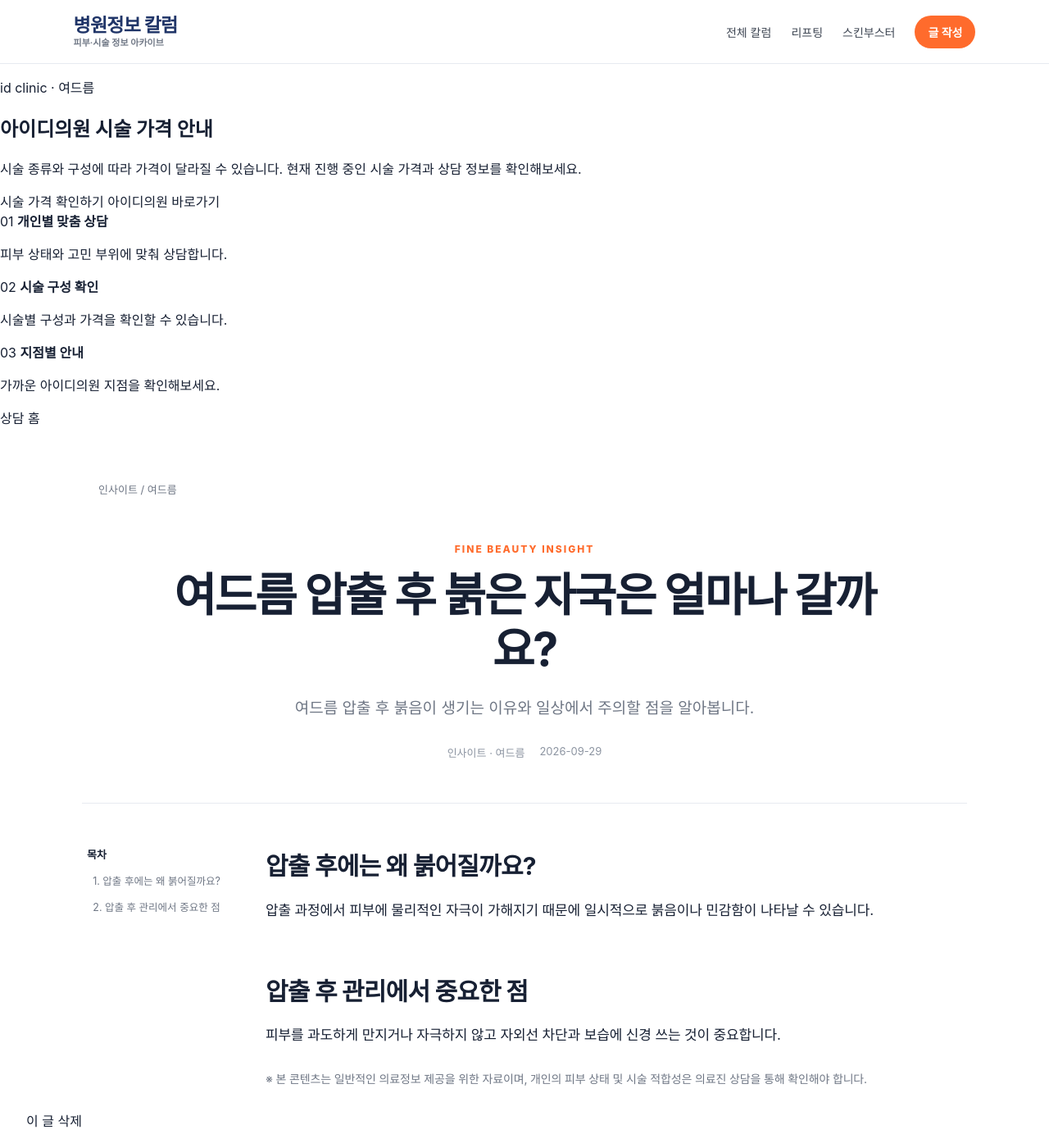
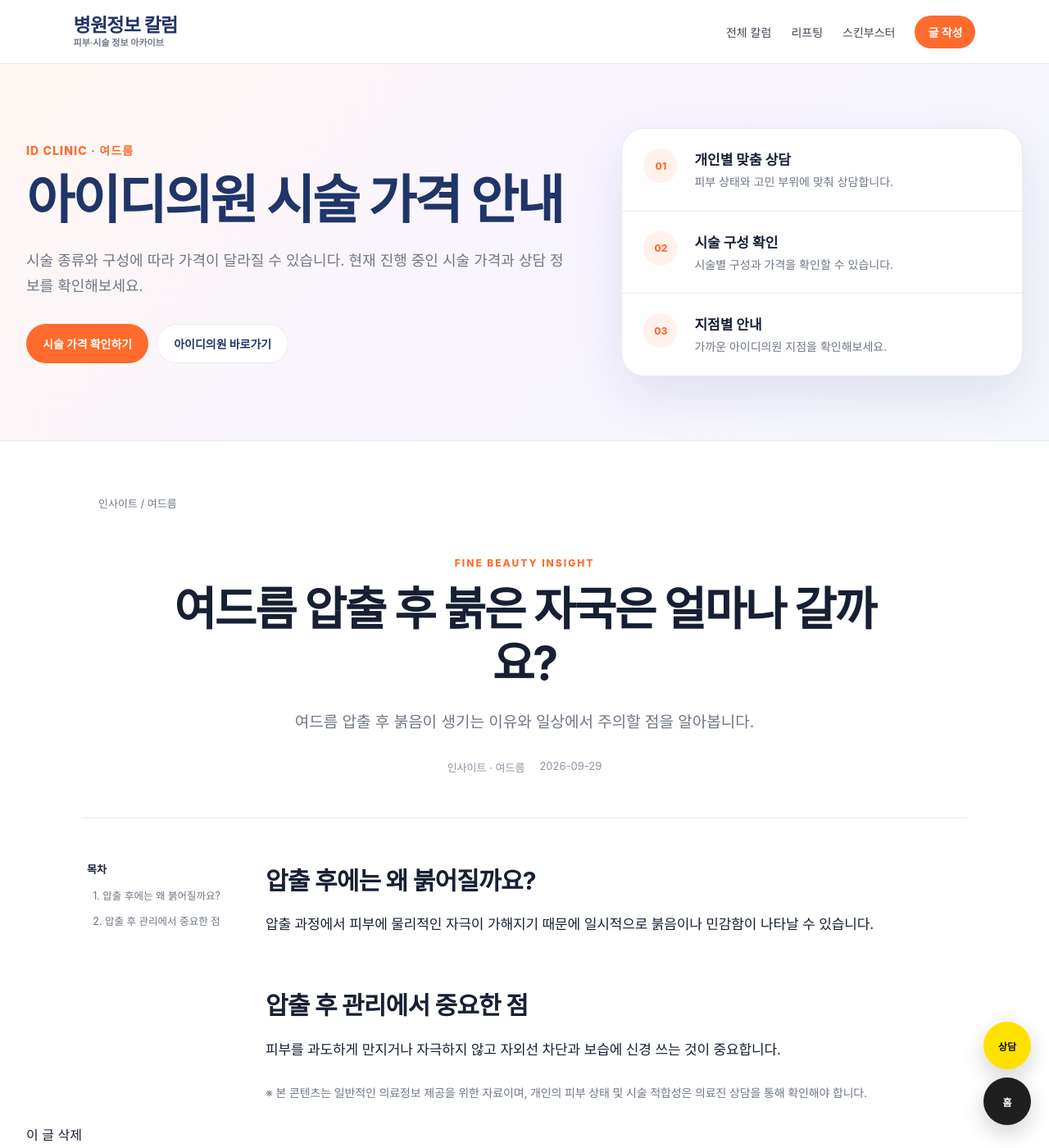
Before and after one commit to hwsr6028-source/hwsr6028-source.github.io, a Jekyll site: the page built from _posts/2026-09-29-acne-extraction-redness.md, in a window 1280 px wide and 1400 px high. Shown: the whole window at 82% size. Built offline with Jekyll 4.4.1, drawn with Linux system fonts in a browser that asks for light colours.

Commit message:
Style treatment promo hero and sticky floating buttons

```diff
--- a/assets/style.css
+++ b/assets/style.css
@@ -241,3 +241,134 @@ footer{padding:50px 8vw;border-top:1px solid var(--line);color:var(--muted)}foot
     object-fit:contain;
   }
 }
+
+
+/* Treatment promo hero */
+.treatment-promo{
+  background:linear-gradient(135deg,#fff7f2 0%,#f8f4ff 52%,#f4f7fb 100%);
+  border-bottom:1px solid var(--line);
+}
+.treatment-promo-inner{
+  max-width:1280px;
+  margin:0 auto;
+  padding:78px 32px;
+  display:grid;
+  grid-template-columns:minmax(0,1.15fr) minmax(360px,.85fr);
+  gap:64px;
+  align-items:center;
+}
+.treatment-promo-copy{max-width:720px}
+.promo-kicker{
+  margin:0 0 16px;
+  font-size:14px;
+  font-weight:800;
+  letter-spacing:.08em;
+  color:var(--orange);
+  text-transform:uppercase;
+}
+.treatment-promo h2{
+  margin:0;
+  font-size:clamp(42px,5vw,72px);
+  line-height:1.08;
+  letter-spacing:-2.8px;
+  color:var(--navy);
+}
+.promo-desc{
+  margin:24px 0 0;
+  max-width:680px;
+  font-size:18px;
+  line-height:1.75;
+  color:var(--muted);
+}
+.promo-price{
+  margin-top:26px;
+  font-size:clamp(34px,4vw,56px);
+  line-height:1.1;
+  font-weight:800;
+  letter-spacing:-2px;
+}
+.promo-actions{display:flex;gap:10px;flex-wrap:wrap;margin-top:30px}
+.promo-btn{
+  display:inline-flex;
+  align-items:center;
+  justify-content:center;
+  min-height:48px;
+  padding:0 20px;
+  border-radius:999px;
+  font-size:14px;
+  font-weight:800;
+}
+.promo-btn.primary{background:var(--orange);color:#fff}
+.promo-btn.ghost{background:#fff;color:var(--navy);border:1px solid var(--line)}
+.treatment-promo-panel{
+  background:rgba(255,255,255,.86);
+  border:1px solid rgba(32,53,104,.1);
+  box-shadow:0 24px 60px rgba(32,53,104,.10);
+  border-radius:28px;
+  overflow:hidden;
+}
+.promo-point{
+  display:grid;
+  grid-template-columns:48px 1fr;
+  gap:2px 14px;
+  padding:24px 26px;
+  border-bottom:1px solid var(--line);
+}
+.promo-point:last-child{border-bottom:0}
+.promo-point span{
+  grid-row:1/3;
+  width:42px;
+  height:42px;
+  display:flex;
+  align-items:center;
+  justify-content:center;
+  border-radius:50%;
+  background:#fff2ec;
+  color:var(--orange);
+  font-size:12px;
+  font-weight:800;
+}
+.promo-point strong{font-size:17px;align-self:end}
+.promo-point p{margin:3px 0 0;color:var(--muted);font-size:14px;line-height:1.55}
+
+/* Floating contact buttons */
+.floating-contact{
+  position:fixed;
+  right:22px;
+  bottom:28px;
+  z-index:50;
+  display:flex;
+  flex-direction:column;
+  gap:10px;
+}
+.floating-contact-btn{
+  width:58px;
+  height:58px;
+  border-radius:50%;
+  display:flex;
+  align-items:center;
+  justify-content:center;
+  box-shadow:0 10px 28px rgba(0,0,0,.18);
+  font-size:12px;
+  font-weight:800;
+  transition:transform .18s ease;
+}
+.floating-contact-btn:hover{transform:translateY(-2px)}
+.floating-contact-btn.consult{background:#ffe100;color:#111}
+.floating-contact-btn.home{background:#1f1f1f;color:#fff}
+
+@media(max-width:800px){
+  .treatment-promo-inner{
+    grid-template-columns:1fr;
+    gap:28px;
+    padding:48px 20px;
+  }
+  .treatment-promo h2{
+    font-size:42px;
+    letter-spacing:-2px;
+  }
+  .promo-desc{font-size:16px}
+  .treatment-promo-panel{border-radius:20px}
+  .floating-contact{right:14px;bottom:18px}
+  .floating-contact-btn{width:52px;height:52px}
+}
```
